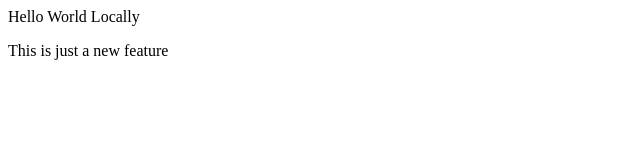
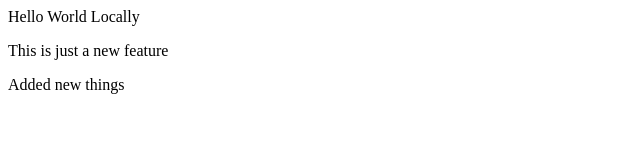
Before and after one commit to alikhan0616/localrepo, a plain HTML site: page index.html in a window 1280 px wide. Shown: the whole page, without its empty margins (0-640 px from the left). Drawn offline with Linux system fonts and the light colour scheme.

Commit message:
new feature

```diff
--- a/index.html
+++ b/index.html
@@ -1,2 +1,3 @@
 <p>Hello World Locally</p>
 <p>This is just a new feature</p>
+<p>Added new things</p>
```
